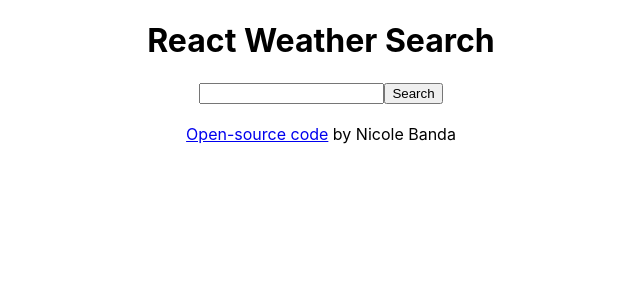
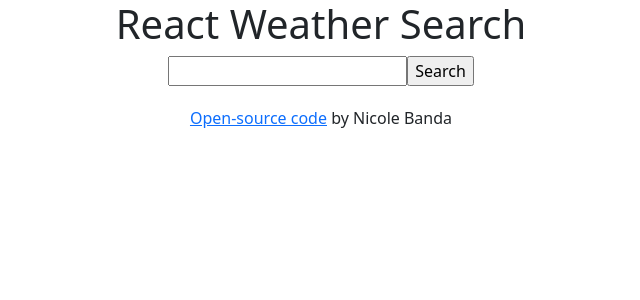
Before and after one commit to nmb463/weather-react-app, a React (Create React App) app: page / in a window 1280 px wide. Shown: the top 300 px of the page, without its empty margins (319-959 px from the left). Built offline with nearby package versions, Linux system fonts and the light colour scheme.

Commit message:
Added bootstrap

```diff
--- a/package.json
+++ b/package.json
@@ -7,6 +7,7 @@
     "@testing-library/react": "^13.4.0",
     "@testing-library/user-event": "^13.5.0",
     "axios": "^1.7.7",
+    "bootstrap": "^5.3.3",
     "react": "^18.3.1",
     "react-dom": "^18.3.1",
     "react-scripts": "5.0.1",
--- a/src/App.js
+++ b/src/App.js
@@ -4,10 +4,12 @@ import Weather from "./Weather";
 function App() {
   return (
     <div className="App">
-      <h1>React Weather Search</h1>
-      <Weather />
-      <div className="Links">
-        <a href="https://github.com/nmb463/weather-react-app" target="_blank" rel="noreferrer">Open-source code</a> by Nicole Banda
+      <div className="Container">
+        <h1>React Weather Search</h1>
+        <Weather />
+        <div className="Links">
+          <a href="https://github.com/nmb463/weather-react-app" target="_blank" rel="noreferrer">Open-source code</a> by Nicole Banda
+        </div>
       </div>
     </div>
   );
--- a/src/index.js
+++ b/src/index.js
@@ -3,6 +3,8 @@ import ReactDOM from 'react-dom/client';
 import './index.css';
 import App from './App';
 import reportWebVitals from './reportWebVitals';
+import 'bootstrap/dist/css/bootstrap.css';
+
 
 const root = ReactDOM.createRoot(document.getElementById('root'));
 root.render(
```
Also changed, not shown: 1 other file (tests, documents, lock files or other folders).
